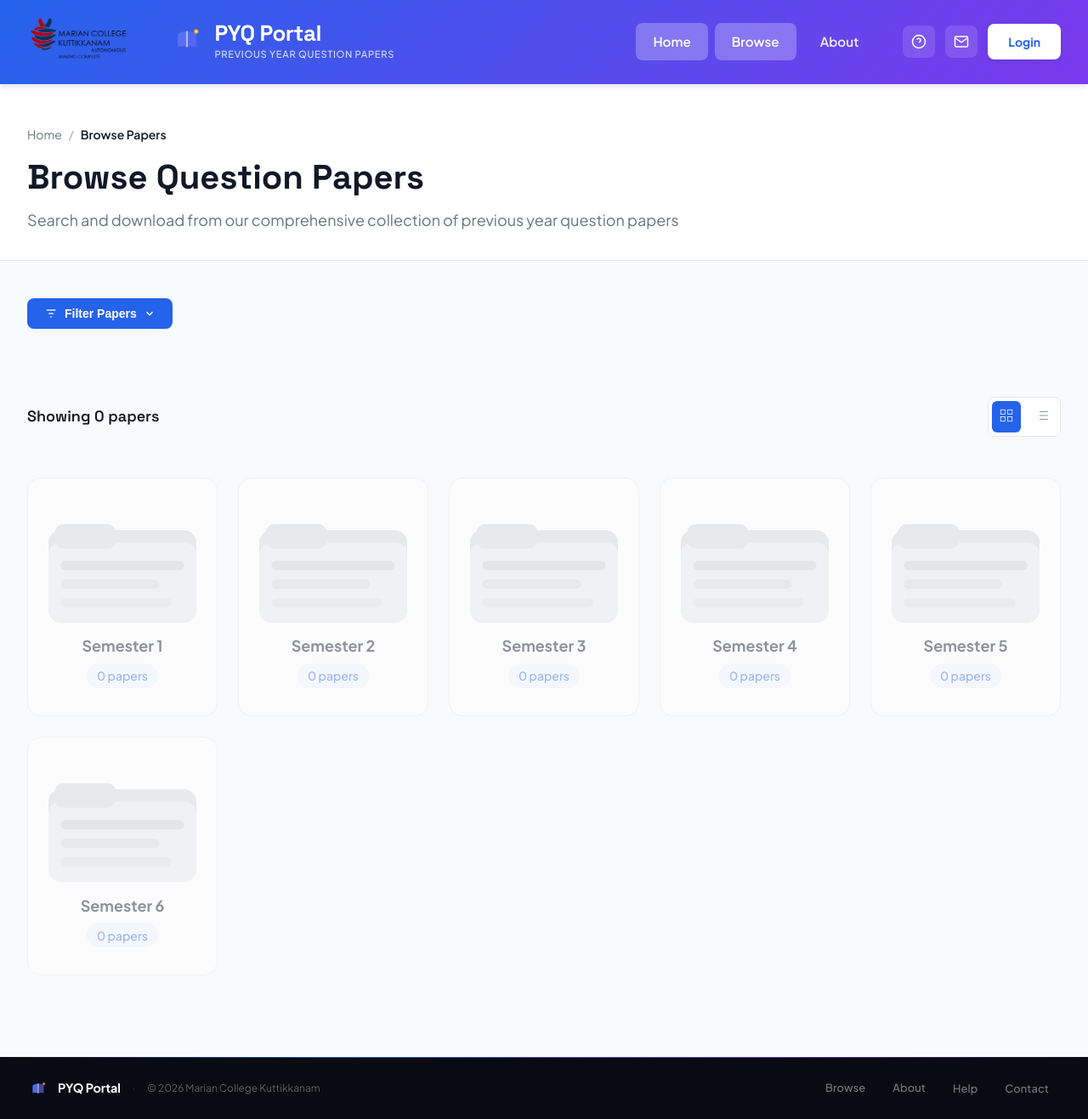
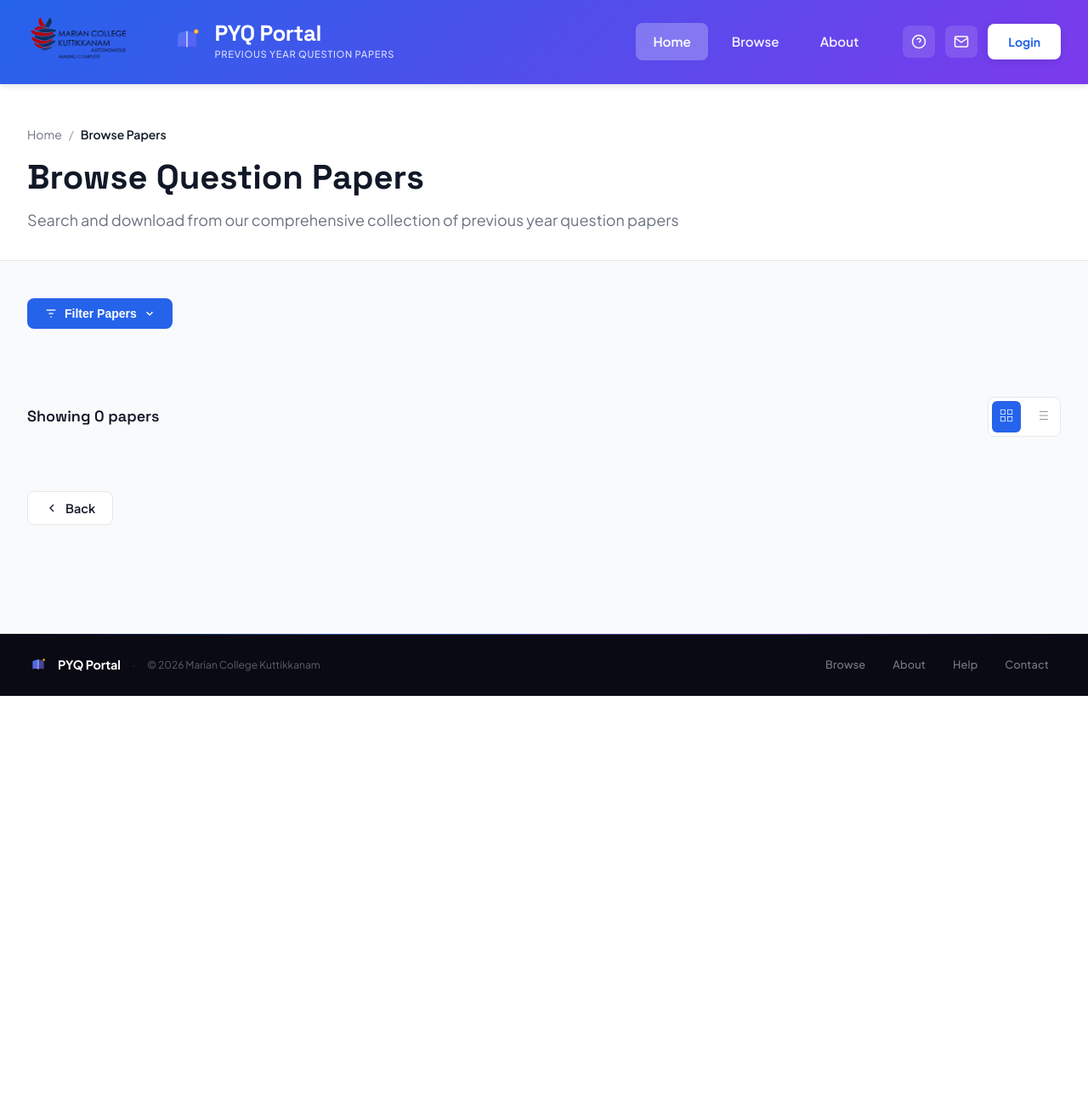
Before and after one commit to muhd-sinan-m/pyq-portal, a Flask app: page /papers in a window 1280 px wide. Shown: the whole page at 85% size. After the commit the page ends 819 px from the top, so only its background shows below. Run offline with Flask 3, Linux system fonts and the light colour scheme; data that the repository does not hold is empty; some libraries are stand-ins or nearby versions.

Commit message:
Update view.html

```diff
--- a/templates/view.html
+++ b/templates/view.html
@@ -259,13 +259,12 @@
 <div class="sem-folders" id="semFolders"></div>
 
 <!-- Papers inside folder -->
-<div class="folder-papers-view" id="folderPapersView" style="display:none;">
-    <button class="btn-back-folders" id="btnBackFolders">
-        <svg width="16" height="16" viewBox="0 0 24 24" fill="none" stroke="currentColor" stroke-width="2">
-            <polyline points="15 18 9 12 15 6"></polyline>
-        </svg>
-        Back to Semesters
-    </button>
+<button class="btn-back-folders" id="btnBackFolders">
+    <svg width="16" height="16" viewBox="0 0 24 24" fill="none" stroke="currentColor" stroke-width="2">
+        <polyline points="15 18 9 12 15 6"></polyline>
+    </svg>
+    Back
+</button>
     <div class="folder-papers-header" id="folderPapersHeader"></div>
     <div class="papers-grid" id="papersGrid"></div>
     <div class="no-results" id="noResults" style="display:none;">
```
